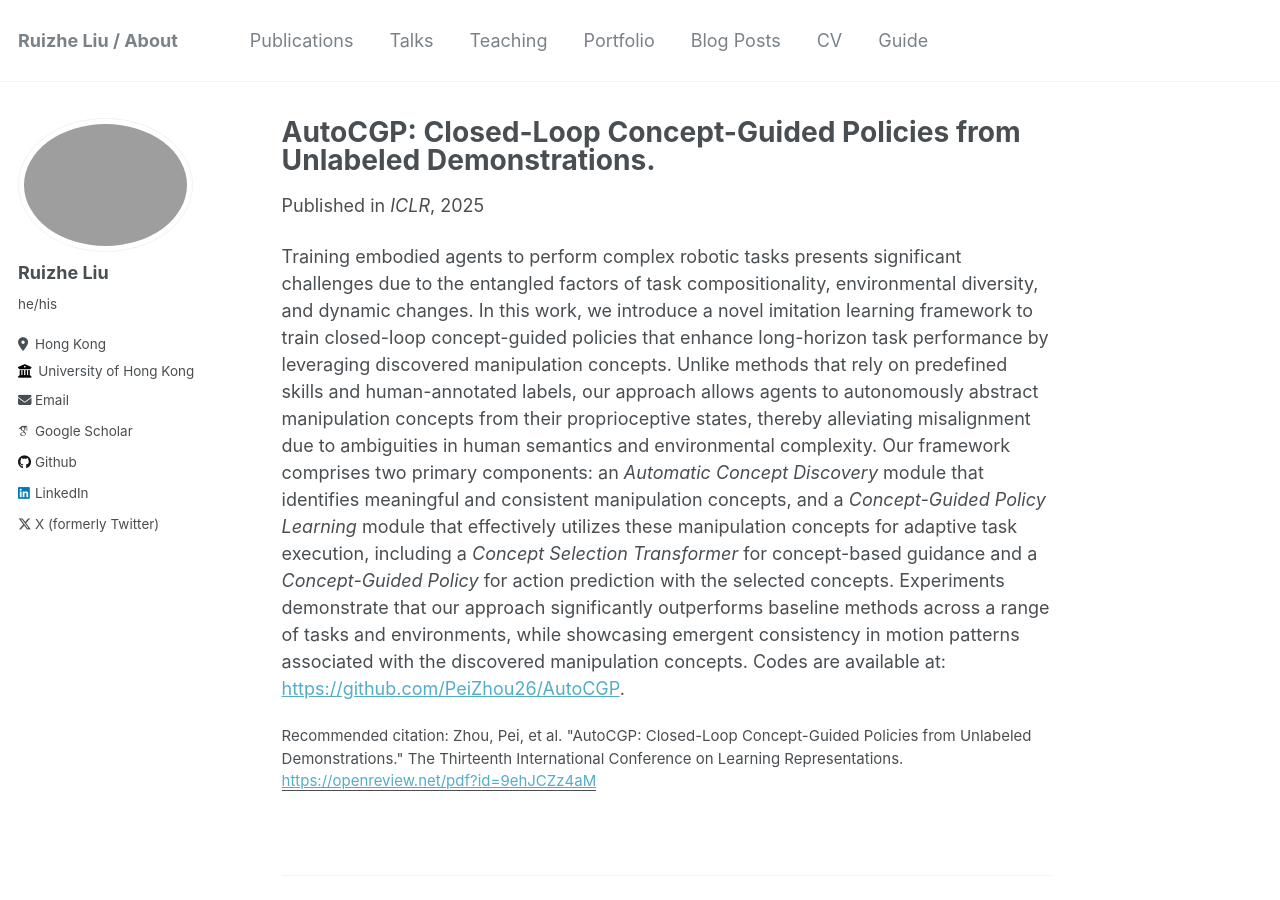
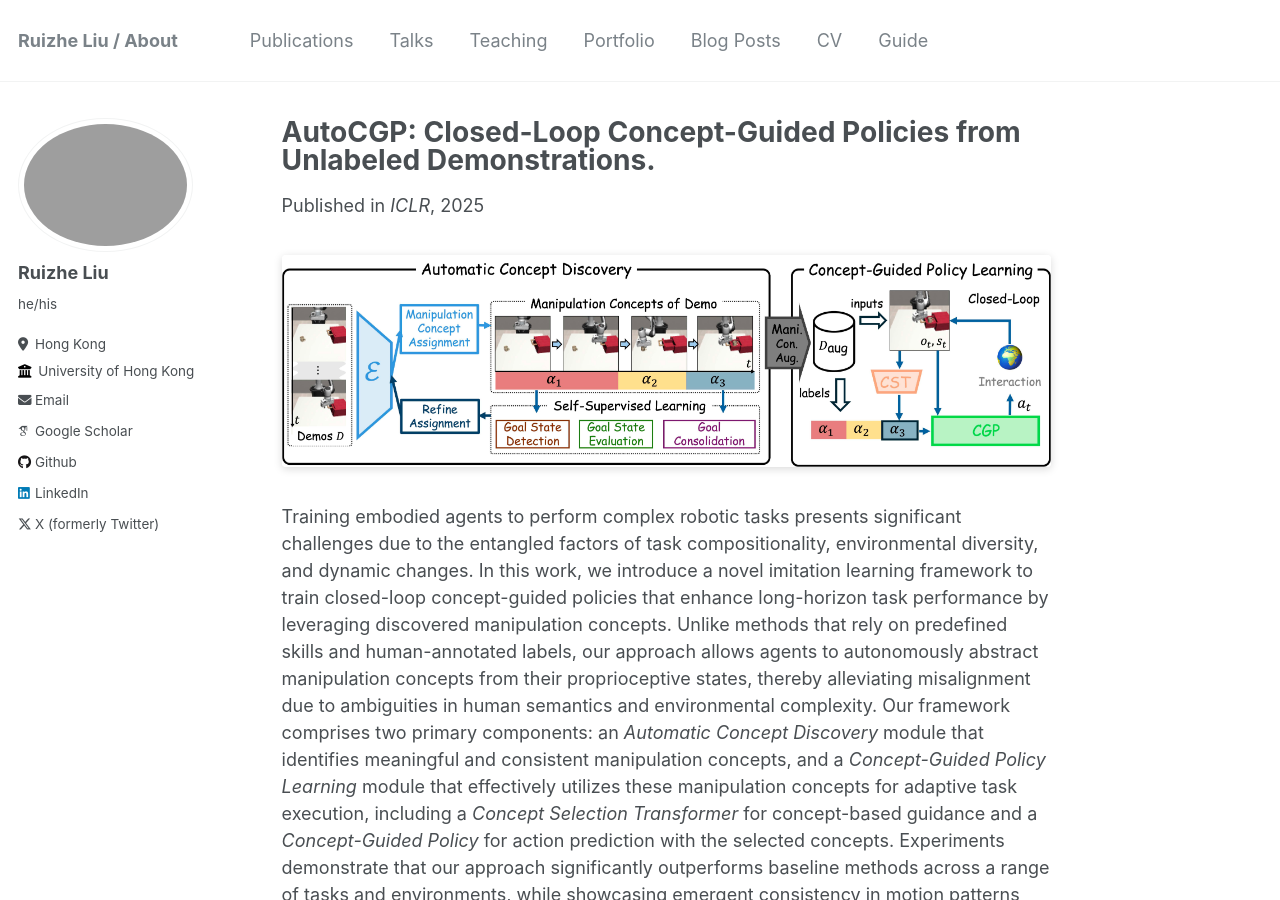
Before and after one commit to zrllrz/zrllrz.github.io, a Jekyll site: the page built from _publications/AutoCGP.md, in a window 1280 px wide and 900 px high. Built offline with Jekyll 4.4.1, drawn with Linux system fonts in a browser that asks for light colours; some web fonts are replaced.

Commit message:
publication teasers

```diff
--- a/_publications/AutoCGP.md
+++ b/_publications/AutoCGP.md
@@ -7,6 +7,7 @@ date: 2025-01-23
 venue: 'ICLR'
 paperurl: 'https://openreview.net/pdf?id=9ehJCZz4aM'
 citation: 'Zhou, Pei, et al. "AutoCGP: Closed-Loop Concept-Guided Policies from Unlabeled Demonstrations." The Thirteenth International Conference on Learning Representations.'
+teaser: 'AutoCGP-teaser.jpeg'  # Add this line
 ---
 
 Training embodied agents to perform complex robotic tasks presents significant challenges due to the entangled factors of task compositionality, environmental diversity, and dynamic changes. In this work, we introduce a novel imitation learning framework to train closed-loop concept-guided policies that enhance long-horizon task performance by leveraging discovered manipulation concepts. Unlike methods that rely on predefined skills and human-annotated labels, our approach allows agents to autonomously abstract manipulation concepts from their proprioceptive states, thereby alleviating misalignment due to ambiguities in human semantics and environmental complexity. Our framework comprises two primary components: an *Automatic Concept Discovery* module that identifies meaningful and consistent manipulation concepts, and a *Concept-Guided Policy Learning* module that effectively utilizes these manipulation concepts for adaptive task execution, including a *Concept Selection Transformer* for concept-based guidance and a *Concept-Guided Policy* for action prediction with the selected concepts. Experiments demonstrate that our approach significantly outperforms baseline methods across a range of tasks and environments, while showcasing emergent consistency in motion patterns associated with the discovered manipulation concepts. Codes are available at: [https://github.com/PeiZhou26/AutoCGP](https://github.com/PeiZhou26/AutoCGP).
```
Also changed, not shown: images/AutoCGP-teaser.jpeg (added).
